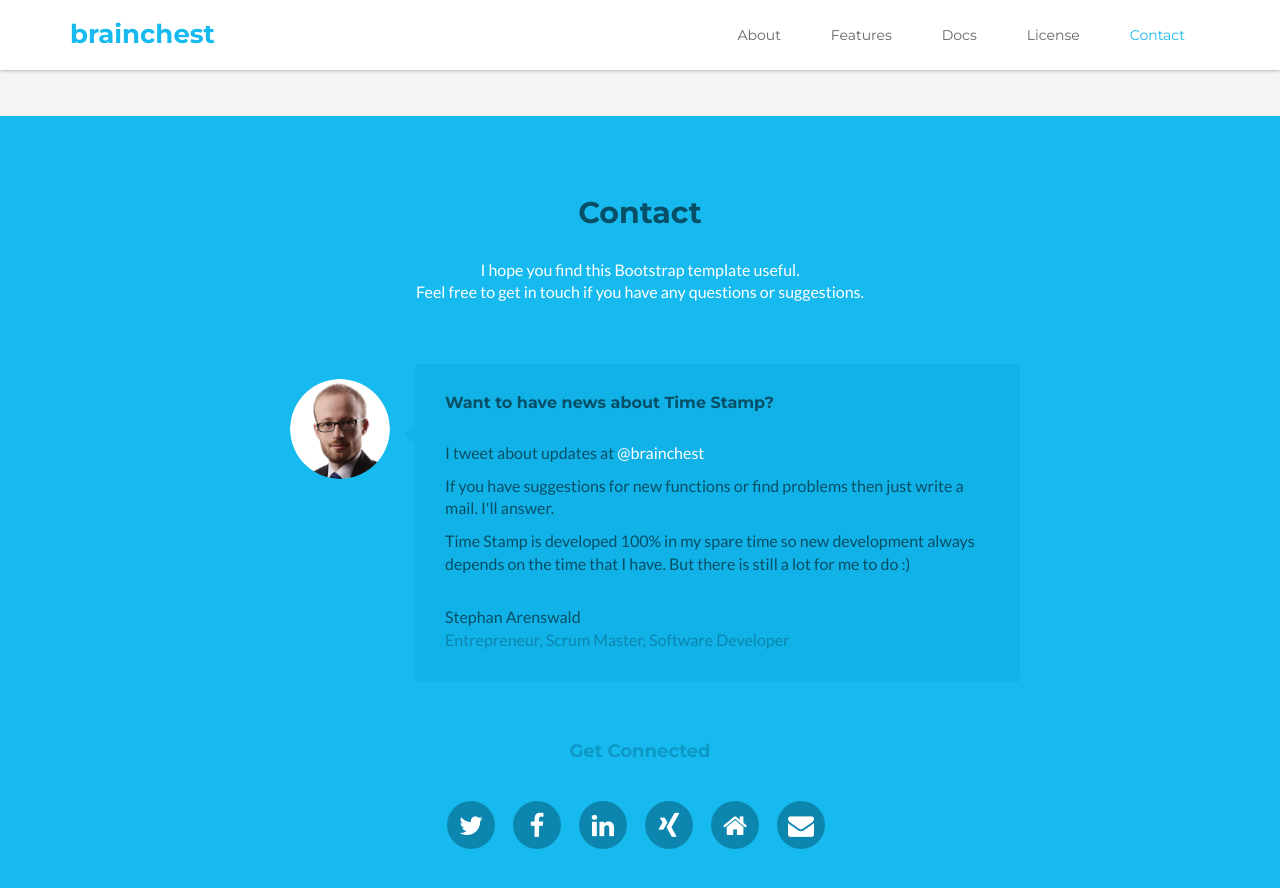
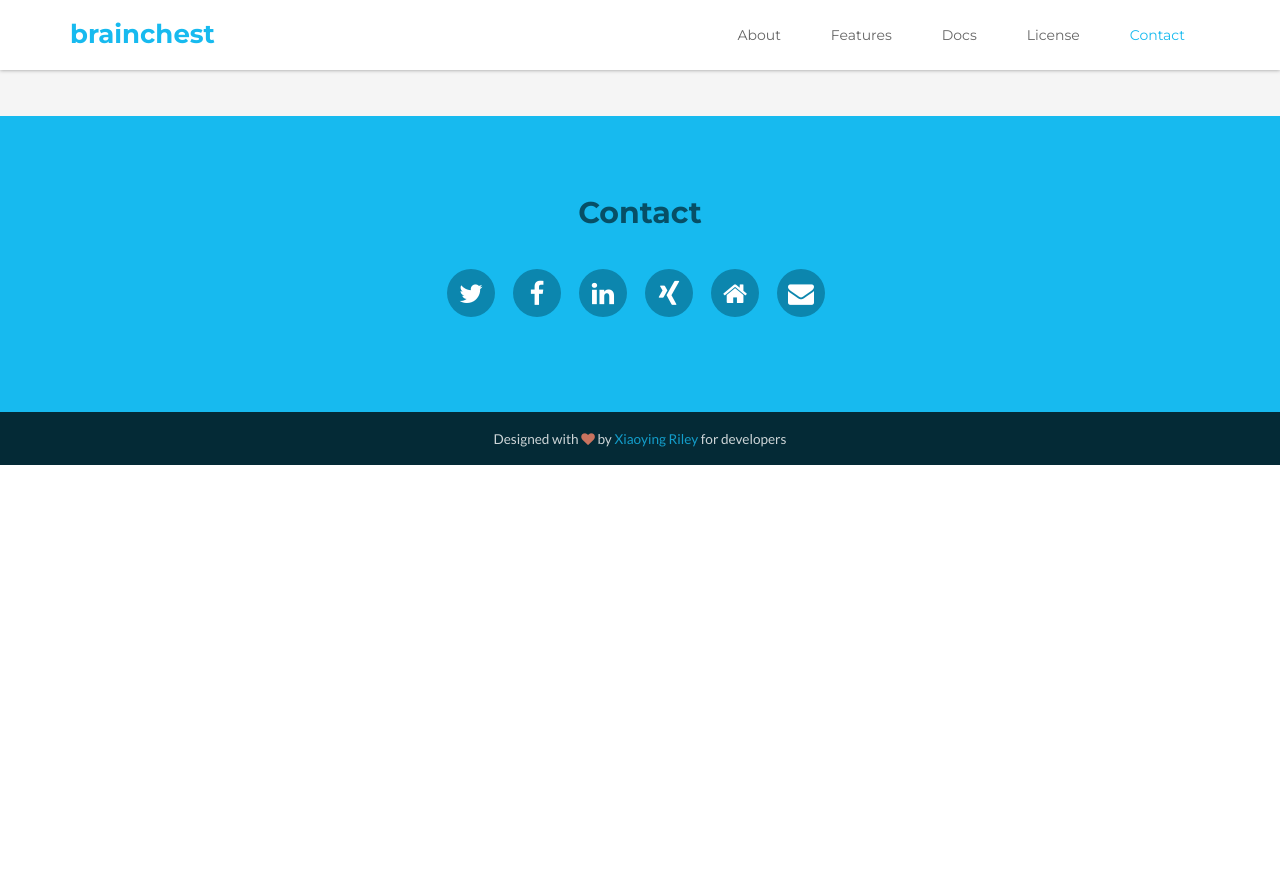
Before and after one commit to brainchest/brainchest-web, a Jekyll site: the page built from v3_access.md, in a window 1280 px wide and 900 px high, scrolled down 598 px. Shown: the top 888 px of the window. Built offline with Jekyll 4.4.1, drawn with Linux system fonts in a browser that asks for light colours; comment, search, counter and statistics services are not loaded; after the commit the page ends 1063 px from its top, so only the background shows below that.

Commit message:
Update contact and added short version for posts

```diff
--- a/_includes/contact.html
+++ b/_includes/contact.html
@@ -3,13 +3,12 @@
         <div class="container">
             <div class="contact-inner">
                 <h2 class="title  text-center">Contact</h2>
-                <p class="intro  text-center">I hope you find this Bootstrap template useful. <br />Feel free to get in touch if you have any questions or suggestions.</p>
                 <div class="author-message">
                     <div class="profile">
                       <img class="img-responsive" src="{{ site.baseurl }}assets/profile.png" alt="" />
                     </div><!--//profile-->
                     <div class="speech-bubble">
-                        <h3 class="sub-title">Want to have news about Time Stamp?</h3>
+                        <h3 class="sub-title">Want to get news about Time Stamp?</h3>
                         <p>I tweet about updates at <a href="https://twitter.com/brainchest" target="_blank">@brainchest</a>
                         <p>If you have suggestions for new functions or find problems then just write a mail. I'll answer.</p>
                         <p>Time Stamp is developed 100% in my spare time so new development always depends on the time that I have. But there is still a lot for me to do :)</p>
--- /dev/null
+++ b/_includes/contact_short.html
@@ -0,0 +1,18 @@
+    <!-- ******CONTACT****** -->
+    <section id="contact" class="contact section has-pattern">
+        <div class="container">
+            <div class="contact-inner">
+                <h2 class="title  text-center">Contact</h2>
+                <div class="info text-center">
+                    <ul class="social-icons list-inline">
+                        <li><a href="https://twitter.com/brainchest" target="_blank"><i class="fa fa-twitter"></i></a></li>
+                        <li><a href="https://www.facebook.com/brainchest" target="_blank"><i class="fa fa-facebook"></i></a></li>
+                        <li><a href="https://www.linkedin.com/in/stephanarenswald"><i class="fa fa-linkedin"></i></a></li>
+                        <li><a href="https://www.xing.com/profile/Stephan_Arenswald"><i class="fa fa-xing"></i></a></li>
+                        <li><a href="http://www.brainchest.net"><i class="fa fa-home"></i></a></li>
+                        <li class="last"><a href="mailto: stephan@brainchest.net"><i class="fa fa-envelope"></i></a></li>
+                    </ul>
+                </div><!--//info-->
+            </div><!--//contact-inner-->
+        </div><!--//container-->
+    </section><!--//contact-->
--- a/_layouts/post.html
+++ b/_layouts/post.html
@@ -15,7 +15,7 @@
             </div><!--//block-->
         </div><!--//container-->
     </section><!--//docs-->
-{% include contact.html %}
+{% include contact_short.html %}
 {% include footer.html %}
 </body>
 </html>
```
